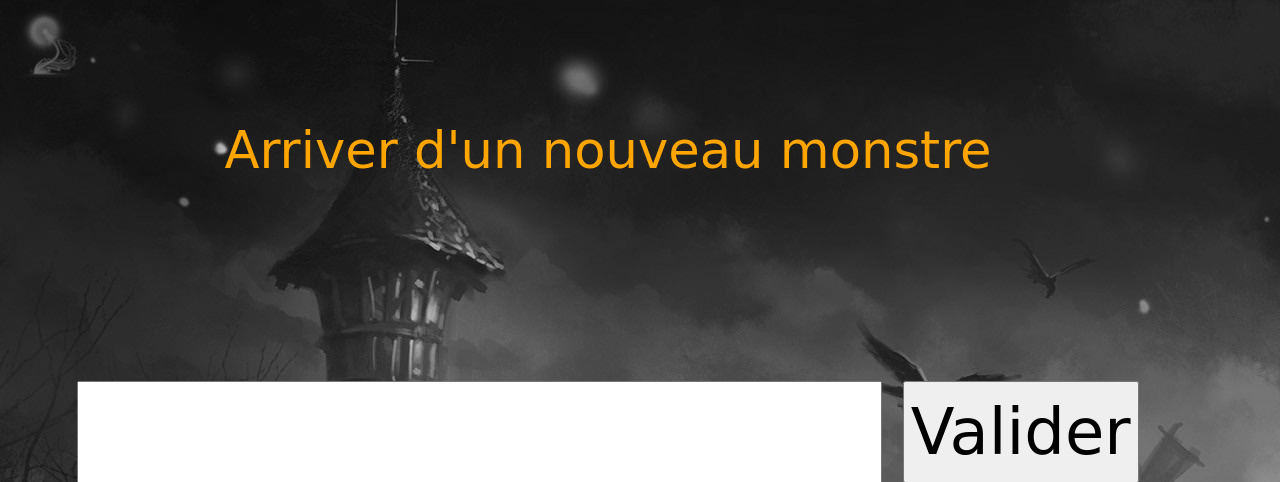
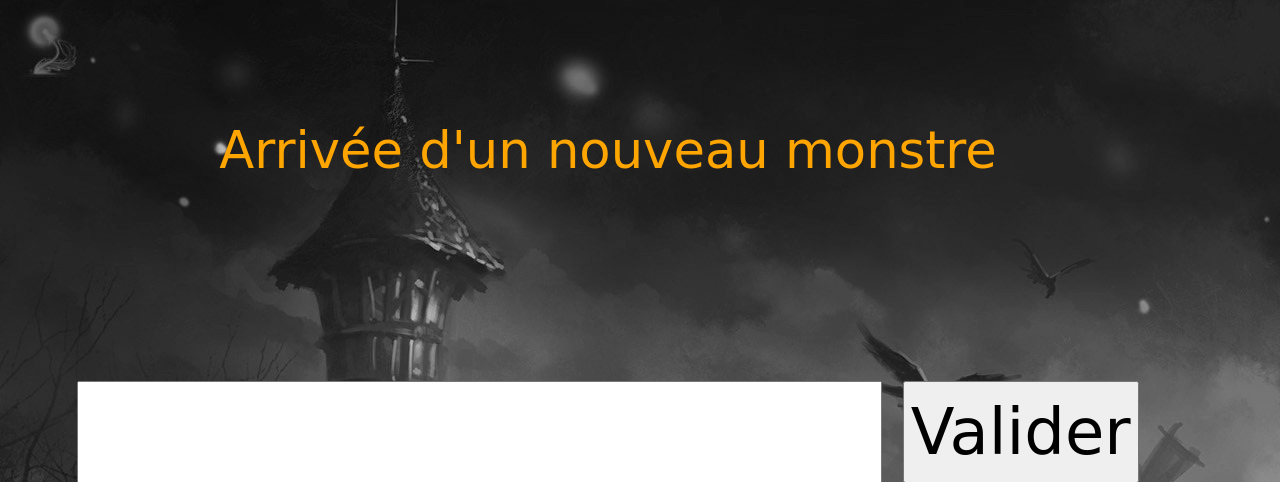
Before and after one commit to Mathelchrist/Hackathon-30-10-2018, a PHP site: template src/View/Joueur/add.html.twig in a window 1280 px wide. Shown: the top 482 px of the page. Run offline with PHP 8.4, Linux system fonts and the light colour scheme; the template is opened without the code that fills it, so the values that code supplies are empty; some libraries are stand-ins or nearby versions; some web fonts are replaced.

Commit message:
fix view

```diff
--- a/app/routing.php
+++ b/app/routing.php
@@ -3,7 +3,7 @@
 $routes = [
     'DataBase' => [
         ['fillInDataBase', '/database', 'GET'],
-    ]
+    ],
     'Map' => [
         ['map', '/', 'GET'],
 ],
--- a/src/View/Joueur/add.html.twig
+++ b/src/View/Joueur/add.html.twig
@@ -6,7 +6,7 @@
 {% endblock %}
 {% block content %}
     <section class="centrage">
-    <h1 class="addmonster">Arriver d'un nouveau monstre</h1>
+    <h1 class="addmonster">Arrivée d'un nouveau monstre</h1>
     <form method="post">
         <input type="hidden" value="{{ joueur.id }}" name="id">
         <input type="text" value="{{ joueur.nom }}" name="nom">
```
